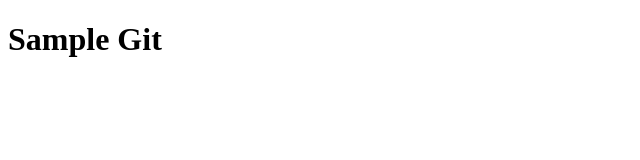
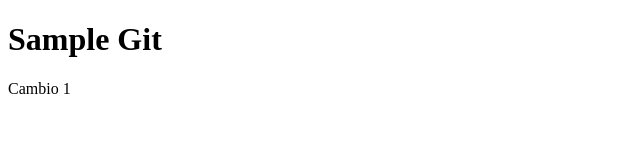
Before and after one commit to mgarciaben37/git.sample, a website: page index.html in a window 1280 px wide. Shown: the full height of the page, 0-640 px from the left. Drawn offline with Linux system fonts and the light colour scheme.

Commit message:
added cambio 1 feature

```diff
--- a/index.html
+++ b/index.html
@@ -7,6 +7,7 @@
 </head>
 <body>
     <h1> Sample Git</h1>
+    <p>Cambio 1</p>
 
 </body>
 </html>
```
